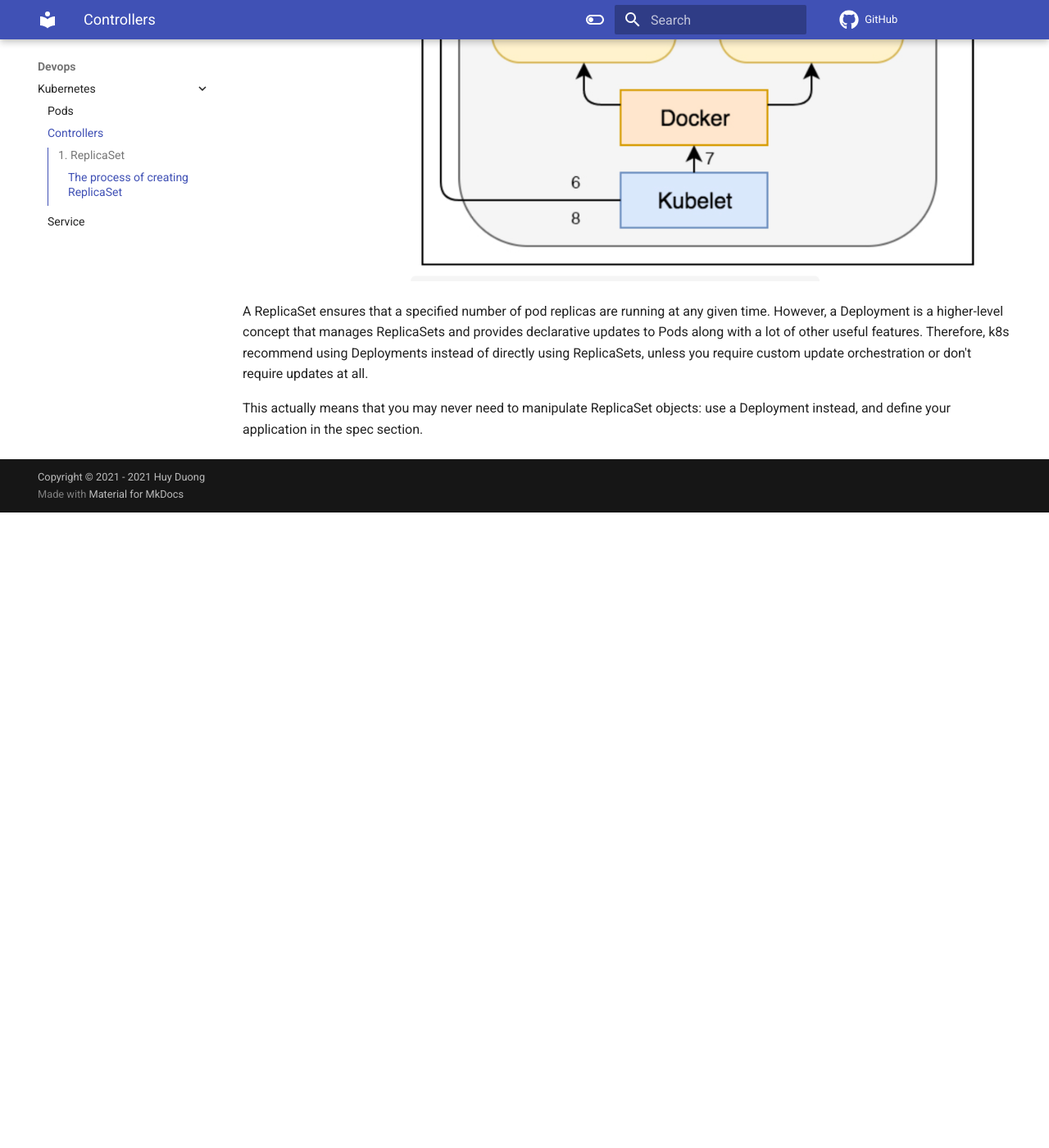
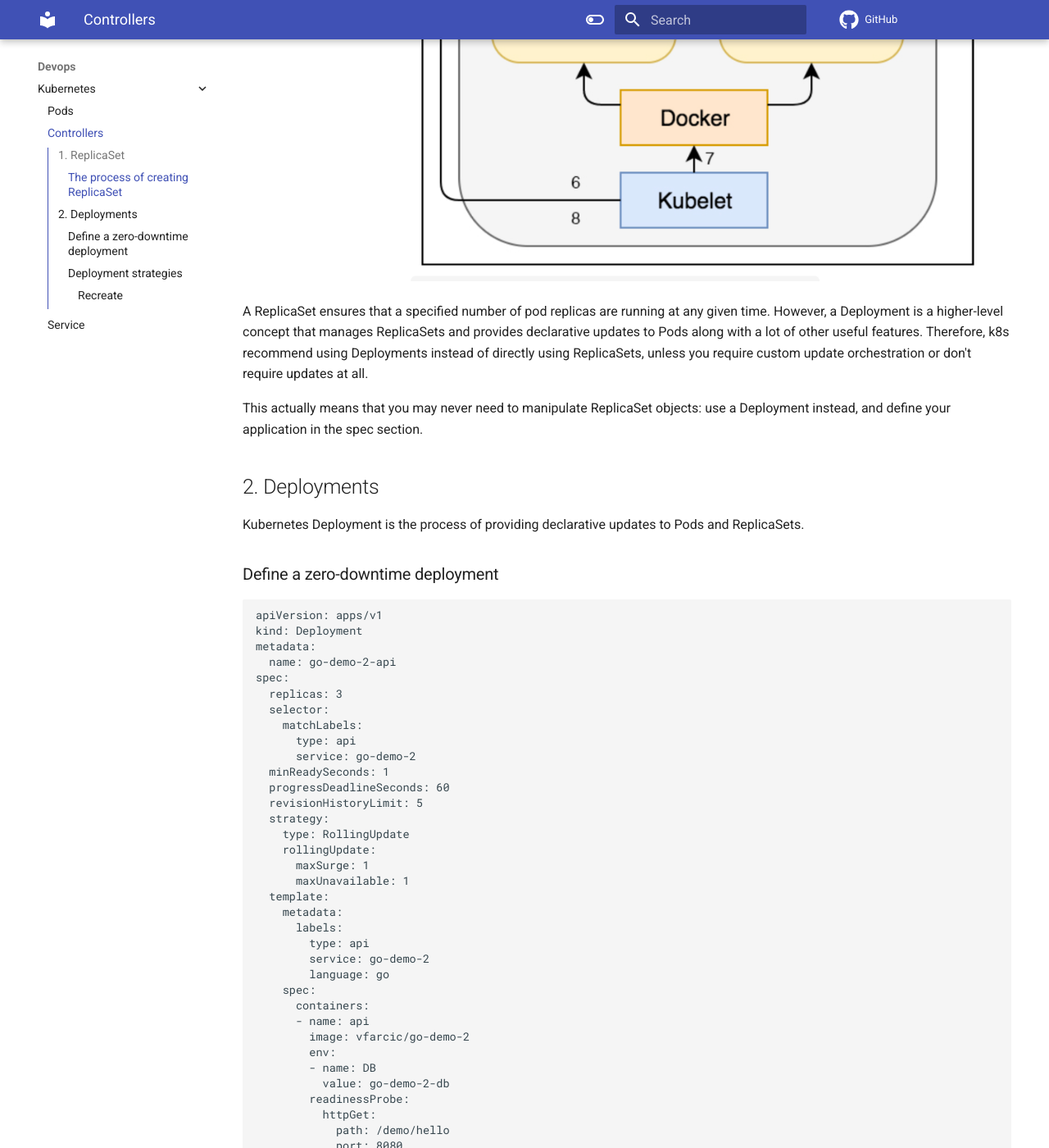
Before and after one commit to dinhhuy258/notes, an MkDocs documentation site: the page built from docs/devops/kubernetes/controllers.md, in a window 1280 px wide and 1400 px high, scrolled down 2533 px. Shown: the whole window at 82% size. Built offline with MkDocs 1.6.1 and Material for MkDocs 9.7.7, drawn with Linux system fonts in a browser that asks for light colours; comment, search, counter and statistics services are not loaded; before the commit the page ends 3158 px from its top, so only the background shows below that; some of the changed text lies outside the part shown.

Commit message:
Recreate strategy

````diff
--- a/docs/devops/kubernetes/controllers.md
+++ b/docs/devops/kubernetes/controllers.md
@@ -54,3 +54,64 @@ The `apiVersion`, `kind`, `metadata` fields are mandatory with all k8s objects.
 A ReplicaSet ensures that a specified number of pod replicas are running at any given time. However, a Deployment is a higher-level concept that manages ReplicaSets and provides declarative updates to Pods along with a lot of other useful features. Therefore, k8s recommend using Deployments instead of directly using ReplicaSets, unless you require custom update orchestration or don't require updates at all.
 
 This actually means that you may never need to manipulate ReplicaSet objects: use a Deployment instead, and define your application in the spec section.
+
+## 2. Deployments
+
+Kubernetes Deployment is the process of providing declarative updates to Pods and ReplicaSets.
+
+### Define a zero-downtime deployment
+
+```
+apiVersion: apps/v1
+kind: Deployment
+metadata:
+  name: go-demo-2-api
+spec:
+  replicas: 3
+  selector:
+    matchLabels:
+      type: api
+      service: go-demo-2
+  minReadySeconds: 1
+  progressDeadlineSeconds: 60
+  revisionHistoryLimit: 5
+  strategy:
+    type: RollingUpdate
+    rollingUpdate:
+      maxSurge: 1
+      maxUnavailable: 1
+  template:
+    metadata:
+      labels:
+        type: api
+        service: go-demo-2
+        language: go
+    spec:
+      containers:
+      - name: api
+        image: vfarcic/go-demo-2
+        env:
+        - name: DB
+          value: go-demo-2-db
+        readinessProbe:
+          httpGet:
+            path: /demo/hello
+            port: 8080
+          periodSeconds: 1
+        livenessProbe:
+          httpGet:
+            path: /demo/hello
+            port: 8080
+```
+
+- `spec.minReadySeconds`: defines the number of seconds before k8s starts considering the Pod healthy. The default value is `0`, meaning that the Pods will be considered available as soon as they are ready and, when specified `livenessProbe` returns OK.
+- `spec.revisionHistoryLimit`: defines the number of old `ReplicaSet` we can rollback (default value is `10`)
+- `spec.strategy.type`: can be either `RollingUpdate` or `Recreate` type.
+
+### Deployment strategies
+
+#### Recreate
+
+The recreate strategy is a dummy deployment which consists of shutting down version A then deploying version B after version A is turned off. This technique implies downtime of the service that depends on both shutdown and boot duration of the application.
+
+![](../../assets/images/kubernetes/recreate_strategy.gif)
````
Also changed, not shown: docs/assets/images/kubernetes/recreate_strategy.gif (added).
